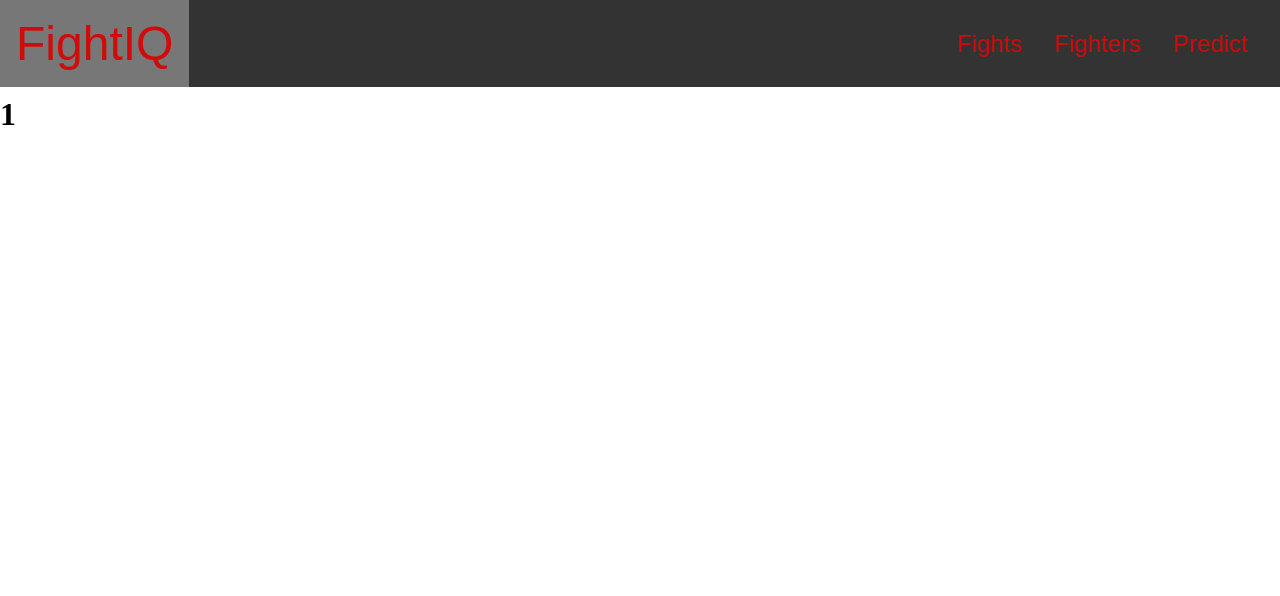
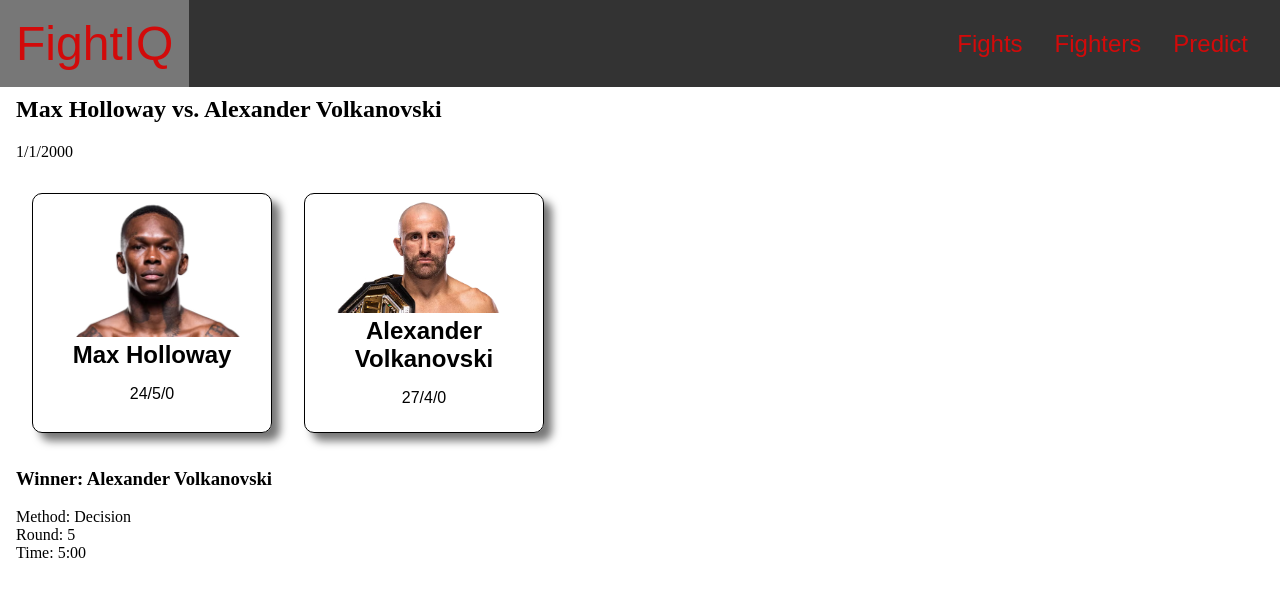
Before and after one commit to EthanPascual/ufcPredictor, a React (Vite) app in the folder ufcPredictor/client/: page /fight/1 in a window 1280 px wide. Shown: the top 596 px of the page. Built offline with nearby package versions, Linux system fonts and the light colour scheme.

Commit message:
basic fight detail page

```diff
--- a/ufcPredictor/client/src/Fight.jsx
+++ b/ufcPredictor/client/src/Fight.jsx
@@ -1,14 +1,24 @@
 import { useParams } from "react-router";
 import {mockFights} from "./data/mockFight"
+import FighterCard from "./components/FighterCard"
+import { currentFighters } from "./data/tempFighter";
 
 function Fight(){
     let params = useParams();
-    console.log(mockFights)
+    let currFight = mockFights.find(fight => fight.fightId == params.fightId)
+    let fighter1 = currentFighters.find(fighter => currFight.fighter1 == fighter.name)
+    let fighter2 = currentFighters.find(fighter => currFight.fighter2 == fighter.name)
+    console.log(currFight)
 
     return(
         <>
-            <h1>{params.fightId}</h1>
-
+            <h2>{currFight.fighter1} vs. {currFight.fighter2}</h2>
+            <p>{currFight.date}</p>
+            <div className="cardContainer">
+                <FighterCard fighter={fighter1}/> <FighterCard fighter={fighter2} />
+            </div>
+            <h3>Winner: {currFight.winner}</h3>
+            <p>Method: {currFight.method}<br/>Round: {currFight.round} <br/> Time: {currFight.time}</p>
         </>
     )
 }
--- a/ufcPredictor/client/src/data/tempFighter.js
+++ b/ufcPredictor/client/src/data/tempFighter.js
@@ -25,5 +25,29 @@ export const currentFighters = [
         draw: 0,
         nickname: "The Hangman",
         image:hooker
+    },
+    {
+        name: "Max Holloway",
+        wins: 24,
+        losses: 5,
+        draw: 0,
+        nickname: "The Blessed Express",
+        image: israel
+    },
+    {
+        name: "Robert Whittaker",
+        wins: 27,
+        losses: 4,
+        draw: 0,
+        nickname: "N/A",
+        image: alexVolk
+    },
+    {
+        name: "Jalin Turner",
+        wins: 24,
+        losses: 12,
+        draw: 0,
+        nickname: "N/A",
+        image:hooker
     }
 ]
--- a/ufcPredictor/client/src/index.css
+++ b/ufcPredictor/client/src/index.css
@@ -7,6 +7,7 @@ body{
 }
 .main{
   margin-top: 6rem;
+  padding: 0rem 1rem;
 }
 .fighterGrid{
   display: flex;
@@ -74,3 +75,8 @@ input:focus{
   padding: 0rem 1.5rem;
   min-height: 100vh;
 }
+
+.cardContainer {
+  display: flex;
+  flex-wrap: flex;
+}
```
